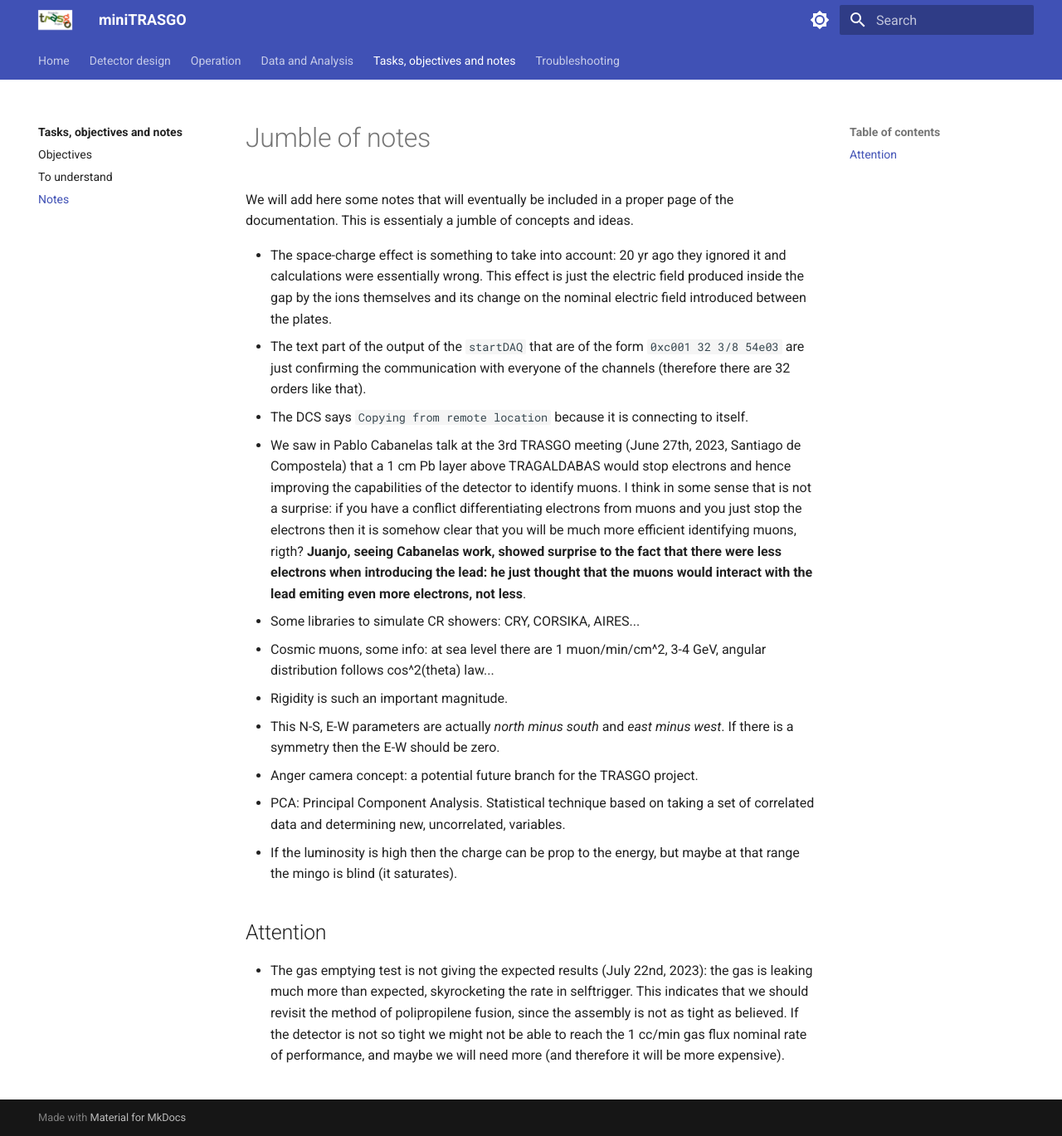
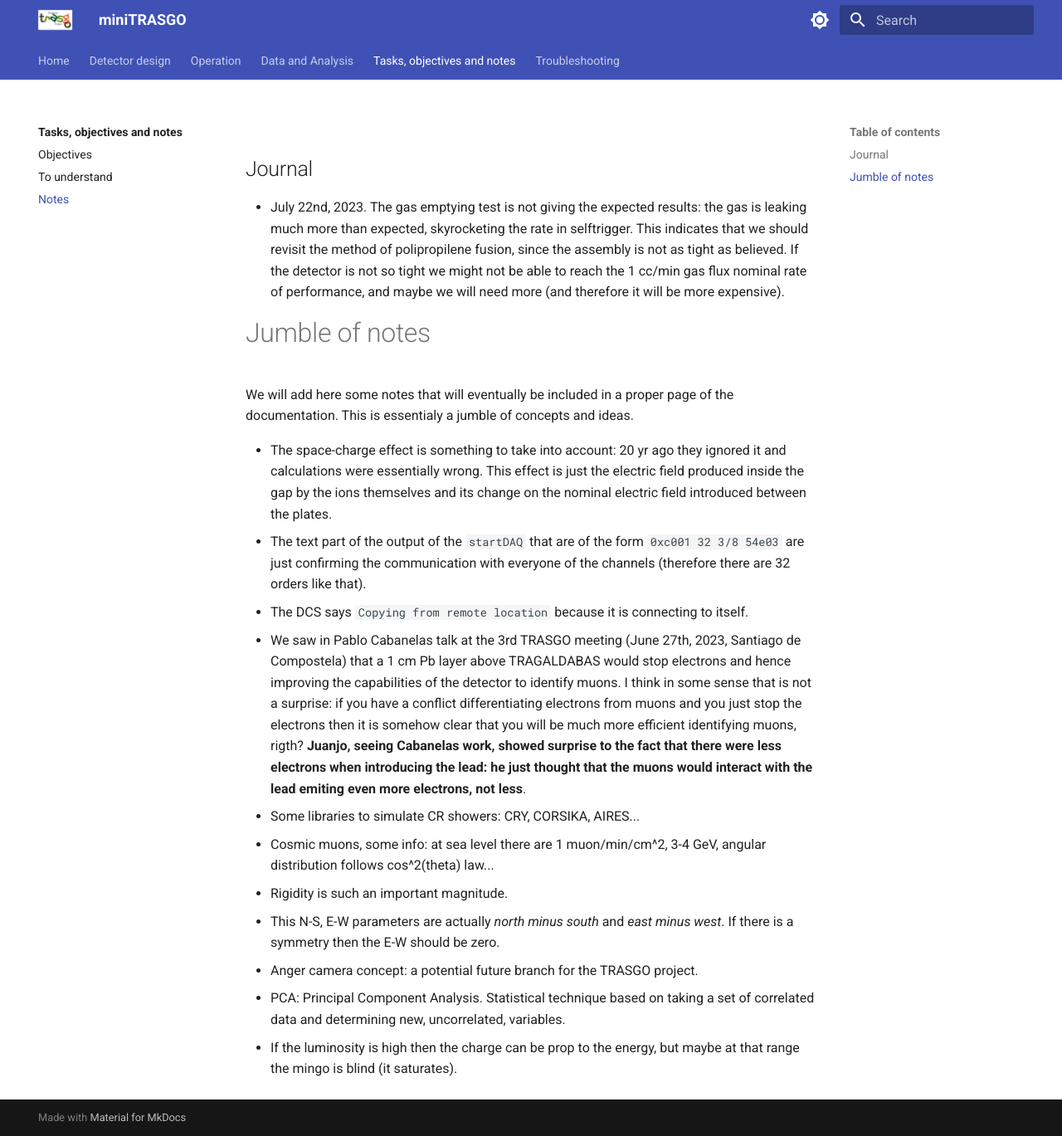
Before and after one commit to cayesoneira/miniTRASGO-documentation, an MkDocs documentation site: the page built from docs/tasks/notes.md, in a window 1280 px wide and 1369 px high. Shown: the whole window at 83% size. Built offline with MkDocs 1.6.1 and Material for MkDocs 9.7.7, drawn with Linux system fonts in a browser that asks for light colours; some of the changed lines change nothing that is shown.

Commit message:
Update notes.md

```diff
--- a/docs/tasks/notes.md
+++ b/docs/tasks/notes.md
@@ -1,3 +1,6 @@
+## Journal
+- July 22nd, 2023. The gas emptying test is not giving the expected results: the gas is leaking much more than expected, skyrocketing the rate in selftrigger. This indicates that we should revisit the method of polipropilene fusion, since the assembly is not as tight as believed. If the detector is not so tight we might not be able to reach the 1 cc/min gas flux nominal rate of performance, and maybe we will need more (and therefore it will be more expensive).
+
 # Jumble of notes
 We will add here some notes that will eventually be included in a proper page of the documentation. This is essentialy a jumble of concepts and ideas.
 
@@ -12,6 +15,3 @@
 - Anger camera concept: a potential future branch for the TRASGO project.
 - PCA: Principal Component Analysis. Statistical technique based on taking a set of correlated data and determining new, uncorrelated, variables.
 - If the luminosity is high then the charge can be prop to the energy, but maybe at that range the mingo is blind (it saturates).
-
-## Attention
-- The gas emptying test is not giving the expected results (July 22nd, 2023): the gas is leaking much more than expected, skyrocketing the rate in selftrigger. This indicates that we should revisit the method of polipropilene fusion, since the assembly is not as tight as believed. If the detector is not so tight we might not be able to reach the 1 cc/min gas flux nominal rate of performance, and maybe we will need more (and therefore it will be more expensive).
```
